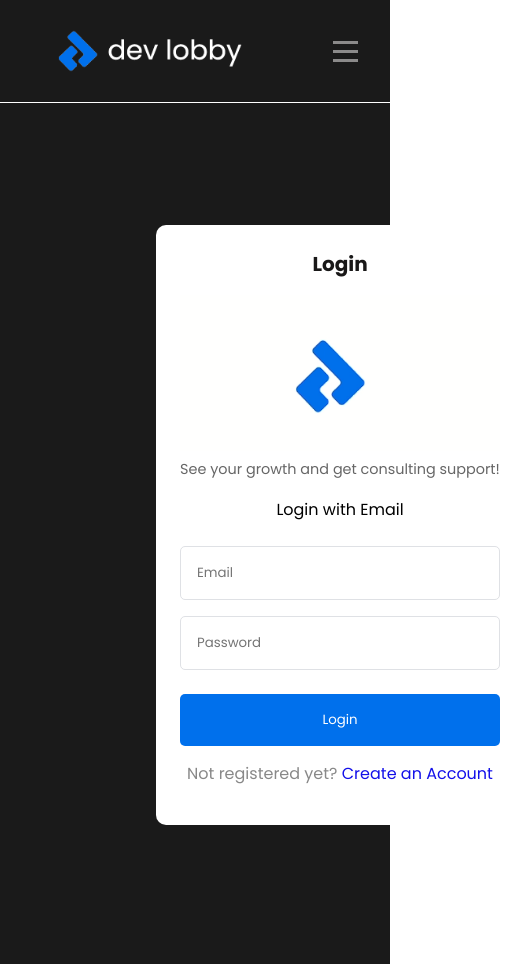
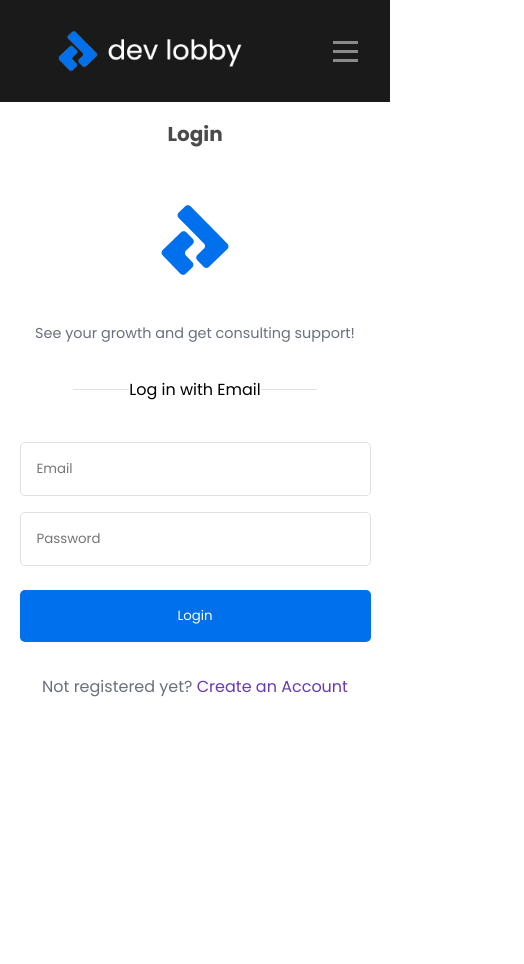
Before and after one commit to edberv1/DevLobby, a React (Create React App) app: page /login in a window 390 px wide. Shown: the whole page, 524 px wide, since content can reach past the window. After the commit the page ends 844 px from the top, so only its background shows below. Built offline with nearby package versions, Linux system fonts and the light colour scheme.

Commit message:
Added responsiveness of Login, removed a duplicate modal

```diff
--- a/src/components/organisms/Login/Login.scss
+++ b/src/components/organisms/Login/Login.scss
@@ -1,4 +1,6 @@
 @import url("https://fonts.googleapis.com/css2?family=Poppins:wght@400;600&display=swap");
+
+// Define your primary and secondary color variables
 $primary-color: #191818;
 $secondary-color: #1310e9;
 
@@ -13,43 +15,39 @@ $secondary-color: #1310e9;
   font-family: "Poppins";
 
   .login-image-section img {
-    height: 90vh;
-    width: 80%;
-    max-width: 700px;
-    max-height: 620px;
+    height: 100vh;
+    width: 100%;
+    max-width: 660px;
+    max-height: 640px;
     border-radius: 10px;
-  }
-
-  .error-message {
-    color: #ff6b6b; // Set the error message color
-    margin: 10px 0; // Add some spacing around the message for visibility
-    // Add any additional styling here
   }
 
   .login-form {
     background: white;
     padding: 1.5rem;
     border-radius: 10px;
-    margin-left: 290px;
     width: 100%;
     max-width: 400px;
     text-align: center;
+
     img {
-      width: 320px;
+      width: 150px;
     }
 
     h2 {
-      color: $primary-color;
+      color: #4a4a4a;
+      margin-bottom: 1rem;
     }
 
     p {
-      color: #666;
+      color: #6a6f7d;
+      margin-bottom: 2rem;
     }
 
     .divider {
       display: flex;
       align-items: center;
-      margin: 1rem 0;
+      margin: 2rem 0;
 
       hr {
         flex-grow: 1;
@@ -72,11 +70,6 @@ $secondary-color: #1310e9;
       }
     }
 
-    form {
-      display: flex;
-      flex-direction: column;
-      align-items: center;
-
     input {
       width: 100%;
       padding: 1rem;
@@ -96,38 +89,68 @@ $secondary-color: #1310e9;
       cursor: pointer;
       width: 100%;
     }
+
     .login-btn:hover {
       background-color: blue;
       transition: 0.5s;
     }
+
+    .login-redirect {
+      margin-top: 2rem;
+      color: #6a6f7d;
+
+      a {
+        color: #673ab7;
+        text-decoration: none;
+      }
     }
 
-    .login-redirect {
-      margin: 15px 0;
-      color: #888;
+    footer {
+      color: #adb5bd;
+      font-size: 0.8rem;
+    }
 
-      a {
-        color: $secondary-color;
-        text-decoration: none;
-
-        &:hover {
-          text-decoration: underline;
+    .error-message {
+      color: #ff6b6b;
+      font-size: 1.1rem;
+      margin-top: 1rem;
     }
   }
 }
 
-    footer {
-      margin-top: 20px;
-      color: #888;
+@media (max-width: 1024px), (max-width: 480px) {
+  .login-container {
+    flex-direction: column;
+    justify-content: flex-start;
+    align-items: center;
+    padding: 0;
+    margin: 0;
+    width: 100vw;
+    height: auto;
+
+    .login-image-section {
+      display: none;
+    }
+
+    .login-form {
+      width: 100%;
+      max-width: none;
+      margin: 0;
+      padding: 1rem 0;
+      border-radius: 0;
+      height: auto;
+
+      input,
+      .login-btn {
+        width: 60%;
+      }
+    }
   }
 }
 
-  .login-image-section {
-    flex: 1;
-
-    img {
-      max-width: 100%;
-      height: auto;
+@media (max-width: 480px) {
+  .login-container .login-form input,
+  .login-container .login-form .login-btn {
+    width: 90%;
   }
 }
-}
--- a/src/components/organisms/Login/index.jsx
+++ b/src/components/organisms/Login/index.jsx
@@ -1,95 +1,99 @@
-import React, { useContext, useEffect, useState } from 'react'
-import { AuthService } from '../../../services/AuthService'
-import './Login.scss'
-import Logo from '../../../assets/images/logo.png'
-import LoginImage from '../../../assets/images/Login-image.png'
-import Navbar from '../../molecules/Navbar'
-import { useNavigate } from 'react-router-dom' // For navigation
-import { AuthContext } from '../../../utils/AuthContext'
+import React, { useContext, useEffect, useState } from "react";
+import { AuthService } from "../../../services/AuthService";
+import "./Login.scss";
+import Logo from "../../../assets/images/icon.png";
+import LoginImage from "../../../assets/images/Signup-image.png";
+import Navbar from "../../molecules/Navbar";
+import { useNavigate } from "react-router-dom"; // For navigation
+import { AuthContext } from "../../../utils/AuthContext";
 
 const Login = () => {
-  const [email, setEmail] = useState('')
-  const [password, setPassword] = useState('')
-  const [error, setError] = useState('')
-  const navigate = useNavigate() // To redirect after login
+  const [email, setEmail] = useState("");
+  const [password, setPassword] = useState("");
+  const [error, setError] = useState("");
+  const navigate = useNavigate(); // To redirect after login
 
-  const { login, isLoggedIn } = useContext(AuthContext)
+  const { login, isLoggedIn } = useContext(AuthContext);
 
   useEffect(() => {
     if (isLoggedIn) {
-      navigate('/')
+      navigate("/");
     }
     // eslint-disable-next-line
-  }, [isLoggedIn])
+  }, [isLoggedIn]);
 
-  const handleLogin = async e => {
-    e.preventDefault()
-    const data = { email, password }
+  const handleLogin = async (e) => {
+    e.preventDefault();
+    const data = { email, password };
 
     try {
-      const response = await AuthService.login(data)
-      if (response === 'Failed to fetch' || response.error) {
-        setError(response.error)
-        return
+      const response = await AuthService.login(data);
+      if (response === "Failed to fetch" || response.error) {
+        setError(response.error);
+        return;
       } else {
-        setError('') // Clear any existing errors
+        setError(""); // Clear any existing errors
       }
-      login(response.token)
+      login(response.token);
     } catch (error) {
-      setError('Failed to login. Please try again.')
+      setError("Failed to login. Please try again.");
     }
-  }
+  };
 
-  const handleEmailChange = e => {
-    setEmail(e.target.value)
-    setError('') // Clear error when user starts typing
-  }
+  const handleEmailChange = (e) => {
+    setEmail(e.target.value);
+    setError(""); // Clear error when user starts typing
+  };
 
-  const handlePasswordChange = e => {
-    setPassword(e.target.value)
-    setError('') // Clear error when user starts typing
-  }
+  const handlePasswordChange = (e) => {
+    setPassword(e.target.value);
+    setError(""); // Clear error when user starts typing
+  };
 
   return (
     <>
       <Navbar />
-      <div className='login-container'>
-        <div className='login-form'>
+      <div className="login-container">
+        <div className="login-form">
           <h2>Login</h2>
-          <img src={Logo} alt='Logo' />
+
+          <img src={Logo} alt="Logo" className="devlobby-logo" />
           <p>See your growth and get consulting support!</p>
-          <div className='divider'>Login with Email</div>
-          {error && <div className='error-message'>{error}</div>}
-          <form onSubmit={handleLogin}>
+          <div className="divider">
+            <hr />
+            Log in with Email <hr />
+          </div>
+          {error && <div className="error-message">{error}</div>}
+          <form onSubmit={handleLogin} className="login-input-form">
             <input
-              type='email'
-              placeholder='Email'
+              type="email"
+              placeholder="Email"
               required
               value={email}
               onChange={handleEmailChange}
             />
             <input
-              type='password'
-              placeholder='Password'
-              minLength='8'
+              type="password"
+              placeholder="Password"
+              minLength="8"
               required
               value={password}
               onChange={handlePasswordChange}
             />
-            <button type='submit' className='login-btn'>
+            <button type="submit" className="login-btn">
               Login
             </button>
           </form>
-          <div className='login-redirect'>
-            Not registered yet?<a href='/signup'> Create an Account</a>
+          <div className="login-redirect">
+            Not registered yet?<a href="/signup"> Create an Account</a>
           </div>
         </div>
-        <div className='login-image-section'>
-          <img src={LoginImage} alt='Login' />
+        <div className="login-image-section">
+          <img src={LoginImage} alt="Login" />
         </div>
       </div>
     </>
-  )
-}
+  );
+};
 
-export default Login
+export default Login;
```
Also changed, not shown: src/components/atoms/ModalBasic/ModalBasic.scss (deleted, +0 -66 lines), src/components/atoms/ModalBasic/index.jsx (deleted, +0 -44 lines). Lines whose indentation alone changed are shown as unchanged.
